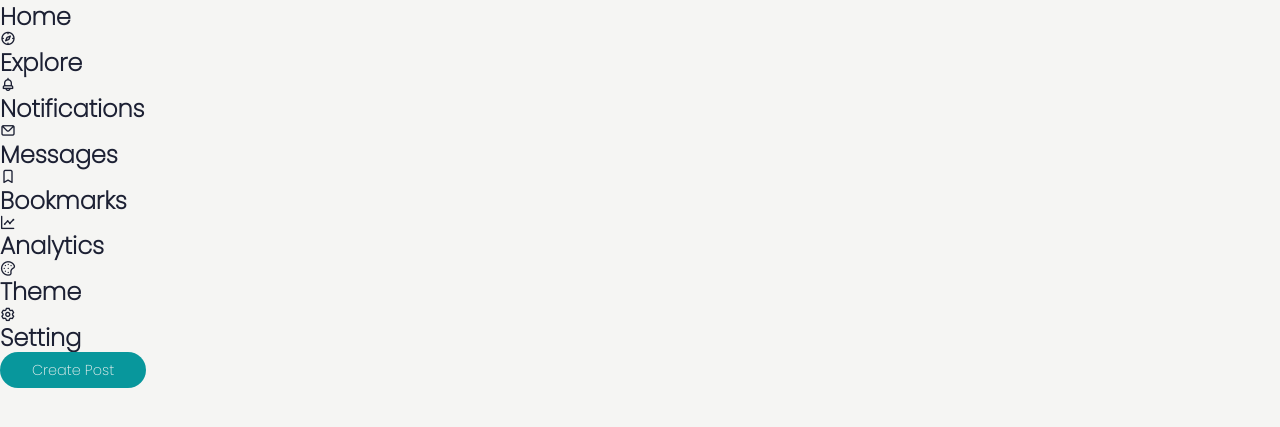
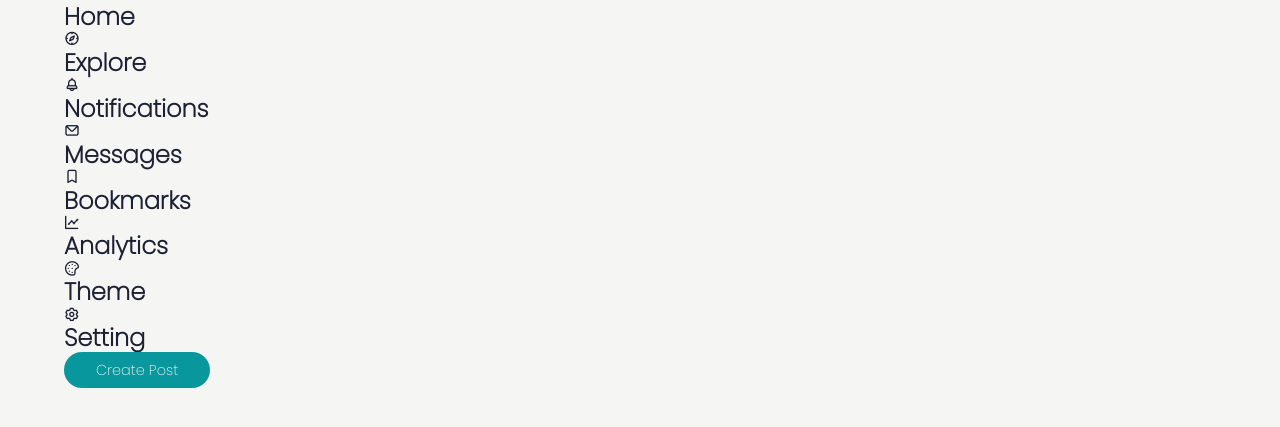
Before and after one commit to wyang0917/topSocialPratice, a website built with Vite: page client/index.html in a window 1280 px wide. Shown: the part 105-532 px from the top of the page. Built offline with nearby package versions, Linux system fonts and the light colour scheme.

Commit message:
topsocial eslint

```diff
--- a/client/index.html
+++ b/client/index.html
@@ -42,7 +42,7 @@
 
     <!-- MAIN -->
     <main>
-      <div class=" ">
+      <div class="container">
         <!-- main left -->
         <div class="main-left">
           <!-- profile main left -->
--- a/client/package.json
+++ b/client/package.json
@@ -6,9 +6,12 @@
   "scripts": {
     "dev": "vite",
     "build": "vite build",
-    "preview": "vite preview"
+    "preview": "vite preview",
+    "lint": "eslint .",
+    "lint:fix":"eslint . --fix"
   },
   "devDependencies": {
+    "eslint": "^8.52.0",
     "vite": "^4.4.5"
   },
   "dependencies": {
--- a/client/src/css/components/profile.css
+++ b/client/src/css/components/profile.css
@@ -3,8 +3,8 @@
 .profile-photo{
   width:2.7rem;
   min-width: 2.7rem;
+  aspect-ratio: 1/1;
   border-radius: 50%;
-  aspect-ratio: 1/1;
   border: 0.16rem solid var(--color-primary);
   overflow: hidden;
 }
```
Also changed, not shown: client/.eslintrc.json (added), 2 other files.
